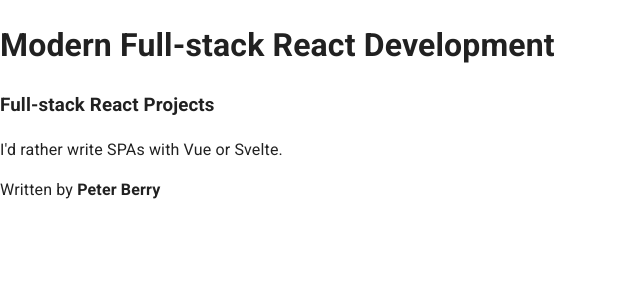
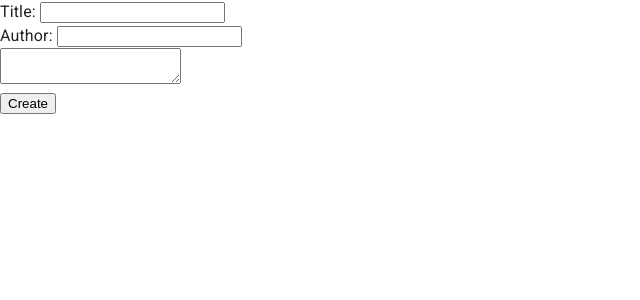
Before and after one commit to pwcberry/modern-fullstack-react-projects, a React (Vite) app in the folder front-end/: page / in a window 1280 px wide. Shown: the top 300 px of the page, without its empty margins (0-640 px from the left). Built offline with nearby package versions, Linux system fonts and the light colour scheme.

Commit message:
Add CreatePost component

```diff
--- a/front-end/src/App.tsx
+++ b/front-end/src/App.tsx
@@ -1,15 +1,8 @@
-import Post from "./component/Post.tsx";
+import CreatePost from "./component/CreatePost.tsx";
 
 function App() {
   return (
-    <>
-      <main>
-        <h1>Modern Full-stack React Development</h1>
-        <div>
-          <Post title="Full-stack React Projects" contents="I'd rather write SPAs with Vue or Svelte." author="Peter Berry" />
-        </div>
-      </main>
-    </>
+    <CreatePost />
   );
 }
 
--- /dev/null
+++ b/front-end/src/component/CreatePost.tsx
@@ -0,0 +1,20 @@
+export default function CreatePost() {
+  return (
+    <form onSubmit={e => e.preventDefault()}>
+      <div>
+        <label htmlFor="create-title">Title: </label>
+        <input type="text" name="title" id="create-title" />
+      </div>
+      <div>
+        <label htmlFor="create-author">Author: </label>
+        <input type="text" name="author" id="create-author" />
+      </div>
+      <div>
+        <textarea name="content" id="create-content"></textarea>
+      </div>
+      <footer>
+        <button type="submit">Create</button>
+      </footer>
+    </form>
+  );
+}
```
Also changed, not shown: 1 other file (tests, documents, lock files or other folders).
